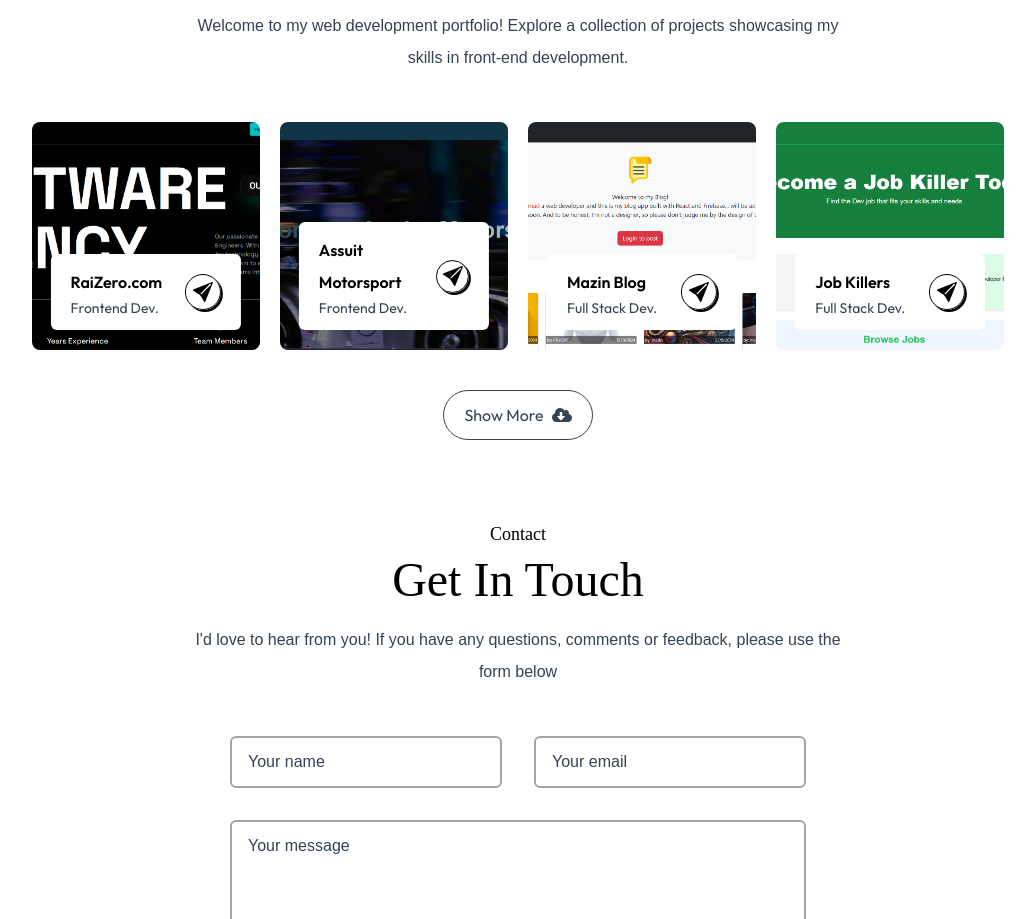
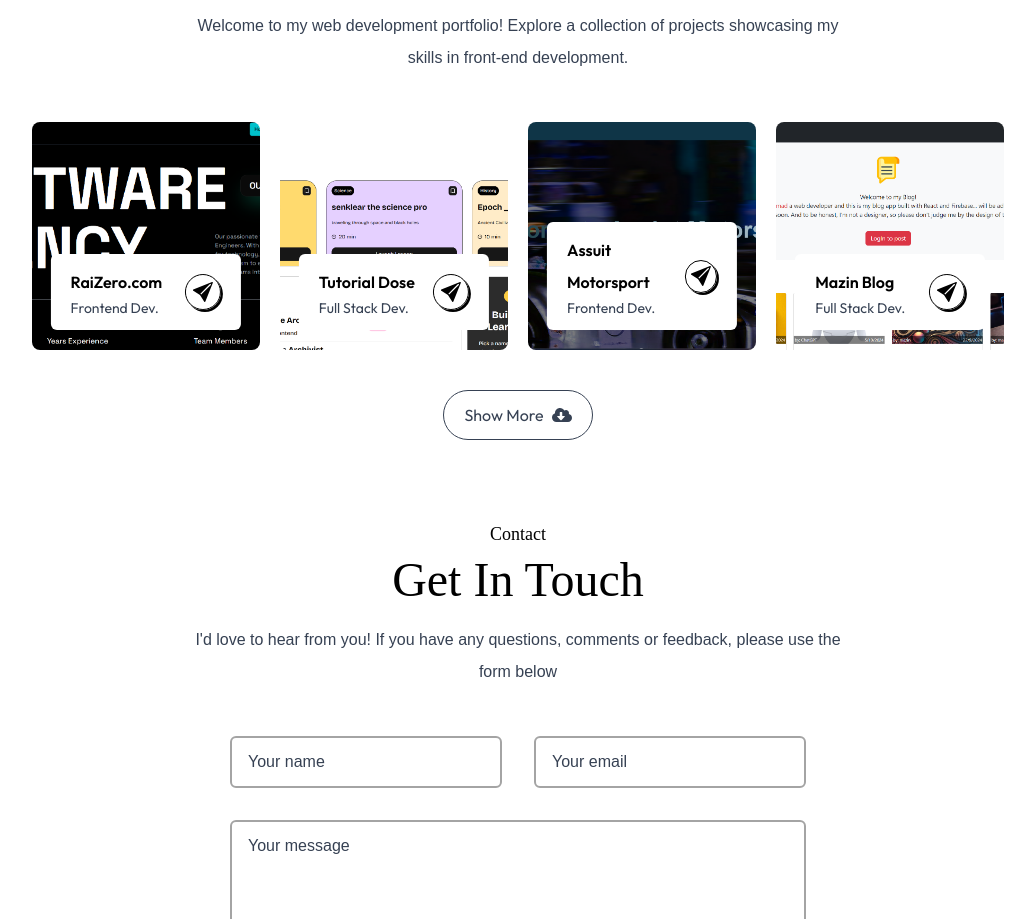
Before and after one commit to Mazin-emad/portfolio, a Next.js app: page / in a window 1280 px wide. Shown: the part 2560-3479 px from the top of the page, without its empty margins (122-1157 px from the left). Built offline with nearby package versions, Linux system fonts and the light colour scheme; a web font is replaced by a local one.

Commit message:
added tutorial dose to projects

```diff
--- a/assets/assets.js
+++ b/assets/assets.js
@@ -33,6 +33,12 @@ export const workData = [
     description: "Frontend Dev.",
     bgImage: "/raizero.png",
     link: "https://raizero.com",
+  },
+  {
+    title: "Tutorial Dose",
+    description: "Full Stack Dev.",
+    bgImage: "/tutorial-dose.png",
+    link: "https://tutorial-dose.vercel.app/",
   },
   {
     title: "Assuit Motorsport",
```
Also changed, not shown: public/tutorial-dose.png (added).
